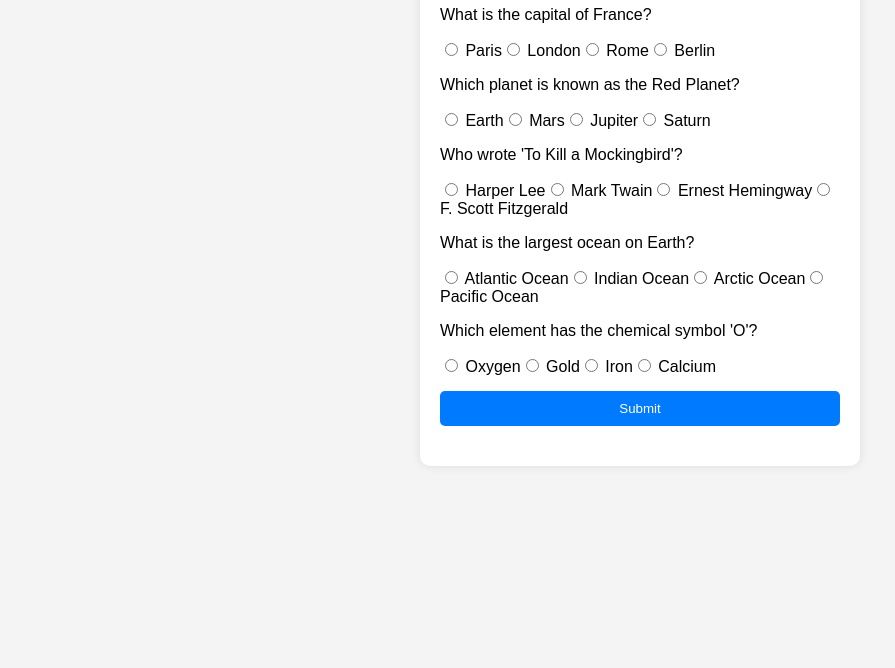
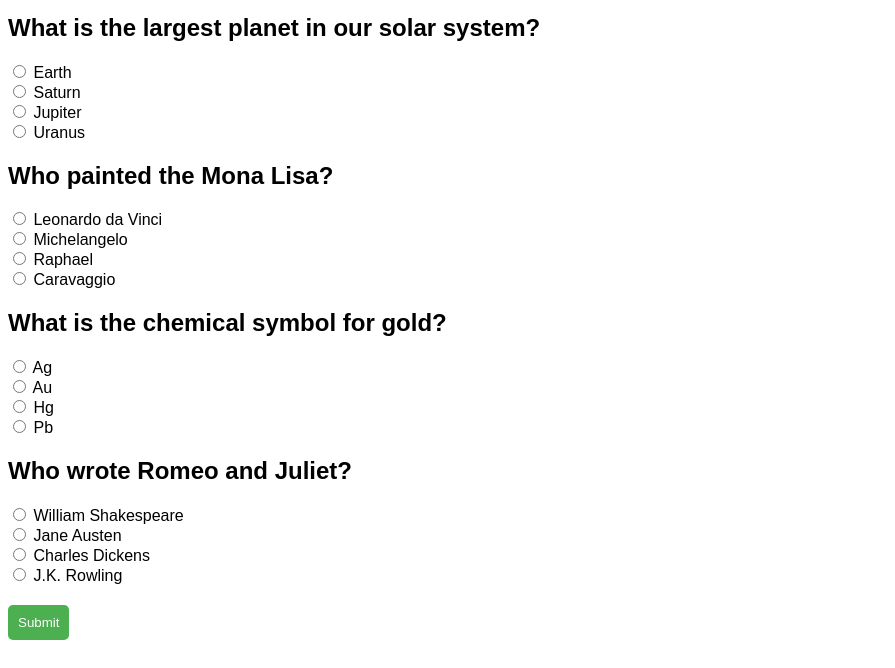
Before and after one commit to acciojob/quiz-with-session-Vishal180309, a website: page main.html in a window 1280 px wide. Shown: the part 214-882 px from the top of the page, without its empty margins (0-895 px from the left). Before the commit the page ends 800 px from the top, so only its background shows below. Drawn offline with Linux system fonts and the light colour scheme.

Commit message:
created a submission

```diff
--- a/main.html
+++ b/main.html
@@ -3,18 +3,15 @@
 <head>
     <meta charset="UTF-8">
     <meta name="viewport" content="width=device-width, initial-scale=1.0">
-    <title>Quiz with Progress Tracking</title>
+    <title>Quiz with Session Storage and Score Tracking</title>
     <link rel="stylesheet" href="styles.css">
 </head>
 <body>
-    <div id="quiz-container">
-        <h1>Quiz</h1>
-        <div id="questions">
-            <!-- Questions will be dynamically inserted here -->
-        </div>
-        <button id="submit">Submit</button>
-        <div id="score"></div>
-    </div>
+    <h1>Quiz with Session Storage and Score Tracking</h1>
+    <div id="questions"></div>
+    <button id="submit">Submit</button>
+    <div id="score"></div>
+
     <script src="script.js"></script>
 </body>
 </html>
--- a/script.js
+++ b/script.js
@@ -1,89 +1,119 @@
-document.addEventListener('DOMContentLoaded', function() {
+// Define quiz questions and answers
 const questions = [
     {
         question: "What is the capital of France?",
-            options: ["Paris", "London", "Rome", "Berlin"],
-            answer: "Paris"
+        answers: ["Paris", "London", "Berlin", "Rome"],
+        correctAnswer: 0
     },
     {
-            question: "Which planet is known as the Red Planet?",
-            options: ["Earth", "Mars", "Jupiter", "Saturn"],
-            answer: "Mars"
+        question: "What is the largest planet in our solar system?",
+        answers: ["Earth", "Saturn", "Jupiter", "Uranus"],
+        correctAnswer: 2
     },
     {
-            question: "Who wrote 'To Kill a Mockingbird'?",
-            options: ["Harper Lee", "Mark Twain", "Ernest Hemingway", "F. Scott Fitzgerald"],
-            answer: "Harper Lee"
+        question: "Who painted the Mona Lisa?",
+        answers: ["Leonardo da Vinci", "Michelangelo", "Raphael", "Caravaggio"],
+        correctAnswer: 0
     },
     {
-            question: "What is the largest ocean on Earth?",
-            options: ["Atlantic Ocean", "Indian Ocean", "Arctic Ocean", "Pacific Ocean"],
-            answer: "Pacific Ocean"
+        question: "What is the chemical symbol for gold?",
+        answers: ["Ag", "Au", "Hg", "Pb"],
+        correctAnswer: 1
     },
     {
-            question: "Which element has the chemical symbol 'O'?",
-            options: ["Oxygen", "Gold", "Iron", "Calcium"],
-            answer: "Oxygen"
+        question: "Who wrote Romeo and Juliet?",
+        answers: ["William Shakespeare", "Jane Austen", "Charles Dickens", "J.K. Rowling"],
+        correctAnswer: 0
     }
 ];
 
-    const questionsContainer = document.getElementById('questions');
-    const scoreDisplay = document.getElementById('score');
-    const submitButton = document.getElementById('submit');
+// Function to render quiz questions
+function renderQuiz() {
+    const questionsContainer = document.getElementById("questions");
+    questionsContainer.innerHTML = "";
 
-    function loadQuestions() {
-        questions.forEach((q, index) => {
-            const questionDiv = document.createElement('div');
-            questionDiv.innerHTML = `<p>${q.question}</p>`;
-            q.options.forEach((option) => {
-                const optionLabel = document.createElement('label');
-                optionLabel.innerHTML = `<input type="radio" name="question${index}" value="${option}"> ${option}`;
-                questionDiv.appendChild(optionLabel);
+    questions.forEach((question, index) => {
+        const questionElement = document.createElement("div");
+        questionElement.innerHTML = `
+            <h2>${question.question}</h2>
+            <input type="radio" id="q${index}a1" name="q${index}" value="0">
+            <label for="q${index}a1">${question.answers[0]}</label>
+            <br>
+            <input type="radio" id="q${index}a2" name="q${index}" value="1">
+            <label for="q${index}a2">${question.answers[1]}</label>
+            <br>
+            <input type="radio" id="q${index}a3" name="q${index}" value="2">
+            <label for="q${index}a3">${question.answers[2]}</label>
+            <br>
+            <input type="radio" id="q${index}a4" name="q${index}" value="3">
+            <label for="q${index}a4">${question.answers[3]}</label>
+        `;
+
+        questionsContainer.appendChild(questionElement);
     });
-            questionsContainer.appendChild(questionDiv);
-        });
-    }
 
-    function saveProgress() {
-        const progress = [];
-        questions.forEach((q, index) => {
-            const selectedOption = document.querySelector(`input[name="question${index}"]:checked`);
-            progress.push(selectedOption ? selectedOption.value : null);
-        });
-        sessionStorage.setItem('progress', JSON.stringify(progress));
-    }
-
-    function loadProgress() {
-        const progress = JSON.parse(sessionStorage.getItem('progress')) || [];
-        progress.forEach((value, index) => {
-            if (value) {
-                const option = document.querySelector(`input[name="question${index}"][value="${value}"]`);
-                if (option) {
-                    option.checked = true;
-                }
+    // Restore previously selected answers from session storage
+    const storedProgress = sessionStorage.getItem("progress");
+    if (storedProgress) {
+        const selectedAnswers = JSON.parse(storedProgress);
+        selectedAnswers.forEach((answer, index) => {
+            const radioElement = document.querySelector(`input[name="q${index}"][value="${answer}"]`);
+            if (radioElement) {
+                radioElement.checked = true;
             }
         });
     }
+}
 
-    function calculateScore() {
+// Function to handle radio button changes
+function handleRadioButtonChange(event) {
+    const selectedAnswers = [];
+    questions.forEach((question, index) => {
+        const radioElements = document.querySelectorAll(`input[name="q${index}"]`);
+        radioElements.forEach((radioElement) => {
+            if (radioElement.checked) {
+                selectedAnswers.push(radioElement.value);
+            }
+        });
+    });
+
+    // Store selected answers in session storage
+    sessionStorage.setItem("progress", JSON.stringify(selectedAnswers));
+}
+
+// Function to handle submit button click
+function handleSubmit() {
+    const selectedAnswers = [];
+    questions.forEach((question, index) => {
+        const radioElements = document.querySelectorAll(`input[name="q${index}"]`);
+        radioElements.forEach((radioElement) => {
+            if (radioElement.checked) {
+                selectedAnswers.push(radioElement.value);
+            }
+        });
+    });
+
+    // Calculate score
     let score = 0;
-        questions.forEach((q, index) => {
-            const selectedOption = document.querySelector(`input[name="question${index}"]:checked`);
-            if (selectedOption && selectedOption.value === q.answer) {
+    selectedAnswers.forEach((answer, index) => {
+        if (answer == questions[index].correctAnswer) {
             score++;
         }
     });
-        return score;
+
+    // Display score
+    const scoreDisplay = document.getElementById("score");
+    scoreDisplay.innerHTML = `Your score is ${score} out of ${questions.length}.`;
+
+    // Store score in local storage
+    localStorage.setItem("score", score);
 }
 
-    submitButton.addEventListener('click', () => {
-        const score = calculateScore();
-        scoreDisplay.innerText = `Your score is ${score} out of 5.`;
-        localStorage.setItem('score', score);
+// Add event listeners
+document.addEventListener("DOMContentLoaded", renderQuiz);
+const radioButtons = document.querySelectorAll("input[type='radio']");
+radioButtons.forEach((radioButton) => {
+    radioButton.addEventListener("change", handleRadioButtonChange);
 });
-
-    document.addEventListener('change', saveProgress);
-
-    loadQuestions();
-    loadProgress();
-});
+const submitButton = document.getElementById("submit");
+submitButton.addEventListener("click", handleSubmit);
--- a/styles.css
+++ b/styles.css
@@ -1,46 +1,26 @@
 body {
     font-family: Arial, sans-serif;
-    background-color: #f4f4f4;
-    display: flex;
-    justify-content: center;
-    align-items: center;
-    height: 100vh;
-    margin: 0;
 }
 
-#quiz-container {
-    background: #fff;
-    padding: 20px;
-    box-shadow: 0 0 10px rgba(0, 0, 0, 0.1);
-    width: 400px;
-    border-radius: 10px;
+#questions {
+    margin-bottom: 20px;
 }
 
-h1 {
-    text-align: center;
-}
-
-#questions div {
-    margin-bottom: 15px;
-}
-
-button {
-    display: block;
-    width: 100%;
+#submit {
+    margin-bottom: 20px;
     padding: 10px;
-    background: #007BFF;
-    color: #fff;
     border: none;
     border-radius: 5px;
+    background-color: #4CAF50;
+    color: #fff;
     cursor: pointer;
 }
 
-button:hover {
-    background: #0056b3;
+#submit:hover {
+    background-color: #3e8e41;
 }
 
 #score {
-    margin-top: 20px;
-    text-align: center;
-    font-size: 1.2em;
+    font-size: 24px;
+    font-weight: bold;
 }
```
Lines whose indentation alone changed are shown as unchanged.
